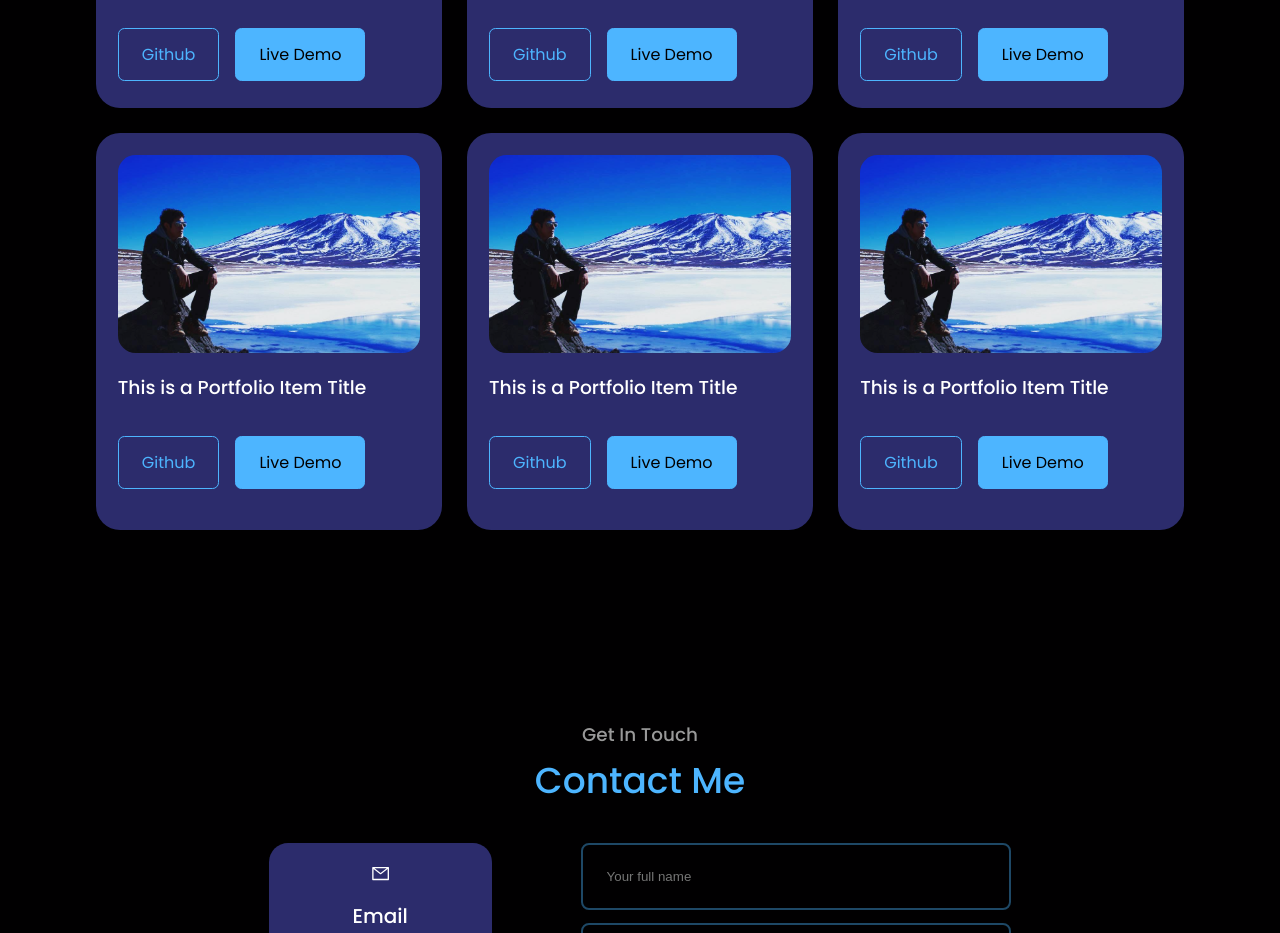
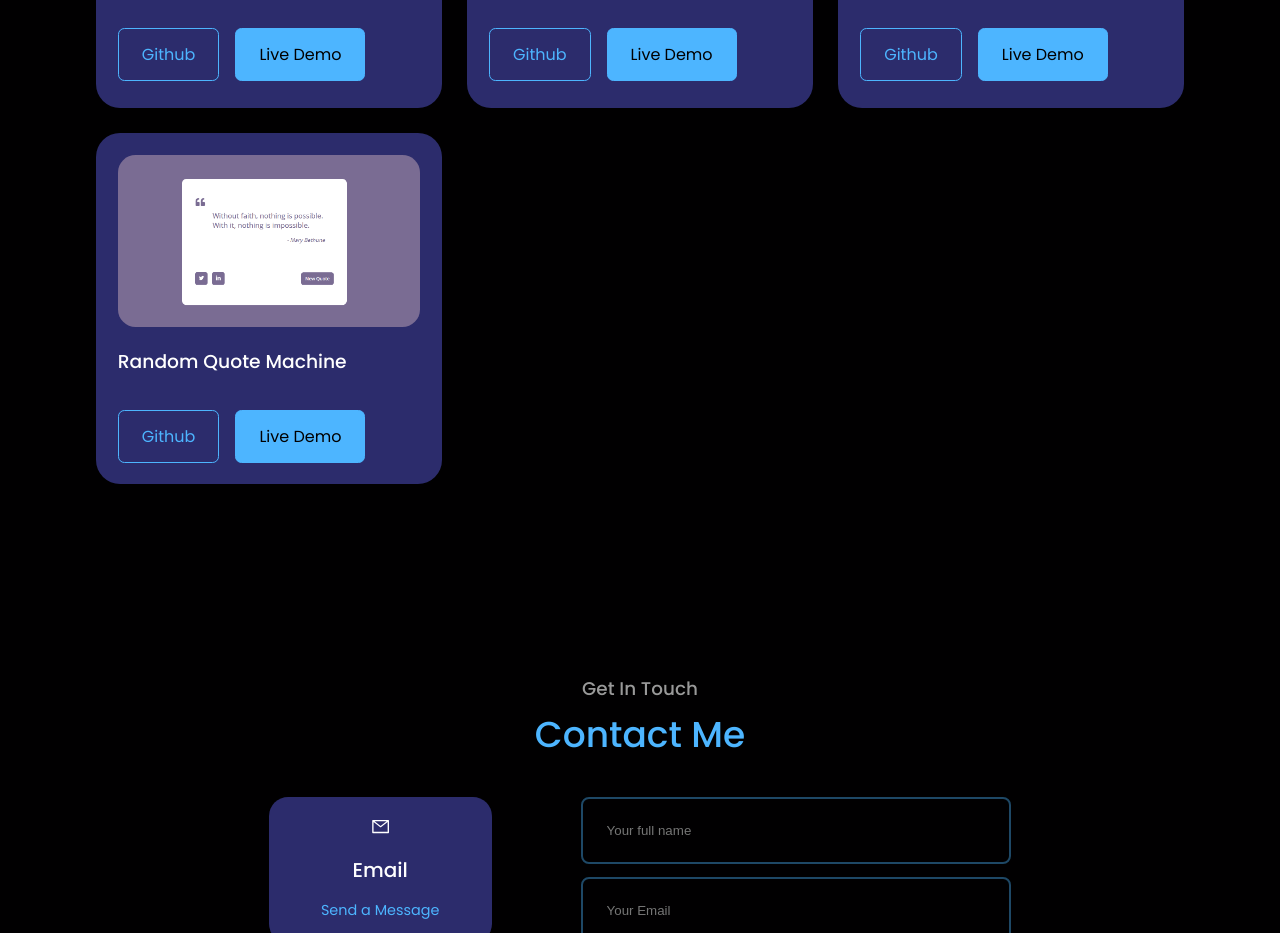
Before and after one commit to chrisWO92/portfolio-web, a React (Create React App) app: page / in a window 1280 px wide. Shown: the part 3700-4633 px from the top of the page. Built offline with nearby package versions, Linux system fonts and the light colour scheme.

Commit message:
adding random quote machine to portfolio section

```diff
--- a/src/components/portfolio/Portfolio.jsx
+++ b/src/components/portfolio/Portfolio.jsx
@@ -4,6 +4,7 @@ import IMG from '../../assets/me.png'
 import IMG1 from '../../assets/pomodoro-timer.png'
 import IMG2 from '../../assets/drum-machine.png'
 import IMG3 from '../../assets/online-calculator.png'
+import IMG4 from '../../assets/random-quote-machine.png'
 
 const data = [
   {
@@ -29,24 +30,10 @@ const data = [
   },
   {
     id: 4,
-    image: IMG,
-    title: 'This is a Portfolio Item Title',
-    github: 'https://github.com',
-    demo: 'https://dribble.com'
-  },
-  {
-    id: 5,
-    image: IMG,
-    title: 'This is a Portfolio Item Title',
-    github: 'https://github.com',
-    demo: 'https://dribble.com'
-  },
-  {
-    id: 6,
-    image: IMG,
-    title: 'This is a Portfolio Item Title',
-    github: 'https://github.com',
-    demo: 'https://dribble.com'
+    image: IMG4,
+    title: 'Random Quote Machine',
+    github: 'https://github.com/chrisWO92/random-quote-machine',
+    demo: 'https://eloquent-torrone-398a5d.netlify.app'
   }
 ]
 
```
Also changed, not shown: src/assets/random-quote-machine.png (added).
